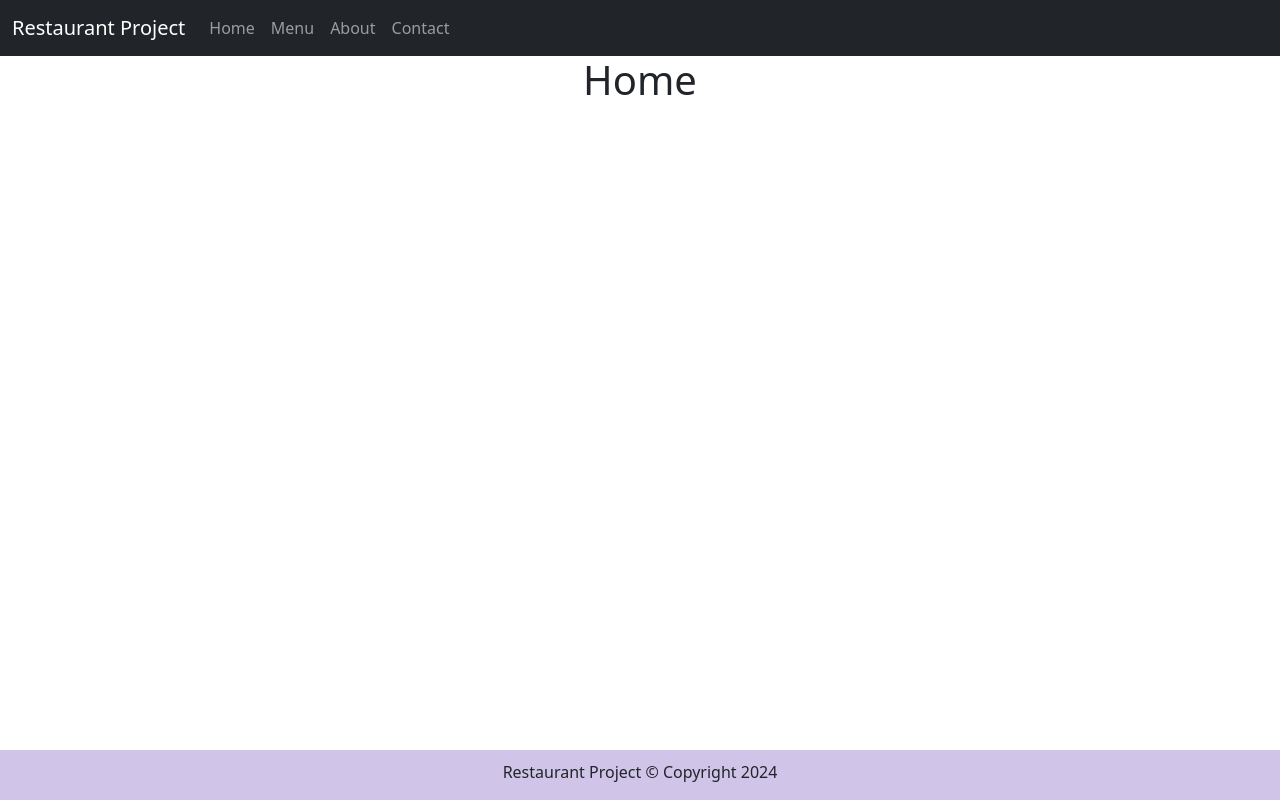
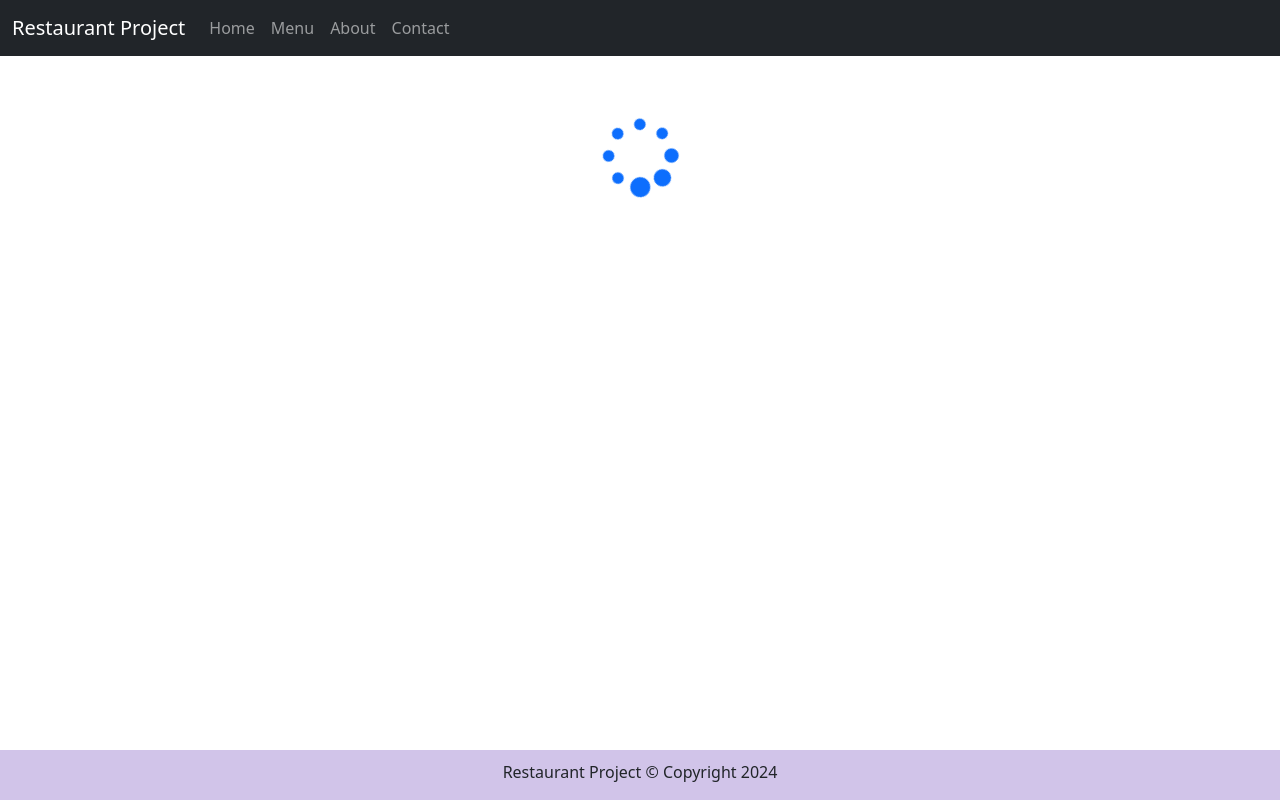
Before and after one commit to Rafid41/React_project-1_Restaurant_project, a React (Create React App) app: page /home in a window 1280 px wide. Built offline with nearby package versions, Linux system fonts and the light colour scheme.

Commit message:
Font-awesome | [file-1: src\components\body\LoadingScreen.js]    | [file-2: src\index.js]    | [file-3: src\components\body\Home.jsx]

```diff
--- a/package.json
+++ b/package.json
@@ -8,6 +8,7 @@
     "@testing-library/user-event": "^13.5.0",
     "bootstrap": "^5.3.2",
     "dateformat": "^5.0.3",
+    "font-awesome": "^4.7.0",
     "react": "^18.2.0",
     "react-dom": "^18.2.0",
     "react-redux": "^9.0.4",
--- a/src/components/body/Home.jsx
+++ b/src/components/body/Home.jsx
@@ -1,12 +1,13 @@
 // src\components\body\Home.jsx
 import React, { Component } from "react";
+import LoadingScreen from "./LoadingScreen";
 
 class Home extends Component {
     render() {
         document.title = "Restaurant Project";
         return (
             <div>
-                <h1>Home</h1>
+                <LoadingScreen/>
             </div>
         );
     }
--- /dev/null
+++ b/src/components/body/LoadingScreen.js
@@ -0,0 +1,12 @@
+// src\components\body\LoadingScreen.js
+
+import React from "react";
+
+const LoadingScreen = () => {
+    return <div className="col-12" style={{ padding: "60px" }}>
+        {/* font awesome spinner */}
+        <span className="fa fa-spinner fa-5x text-primary fa-fw fa-pulse"></span>
+    </div>;
+};
+
+export default LoadingScreen;
--- a/src/index.js
+++ b/src/index.js
@@ -4,6 +4,7 @@ import "./index.css";
 import App from "./App";
 import reportWebVitals from "./reportWebVitals";
 import "bootstrap/dist/css/bootstrap.min.css";
+import 'font-awesome/css/font-awesome.css';
 
 const root = ReactDOM.createRoot(document.getElementById("root"));
 root.render(<App />);
```
Also changed, not shown: 1 other file (tests, documents, lock files or other folders).
